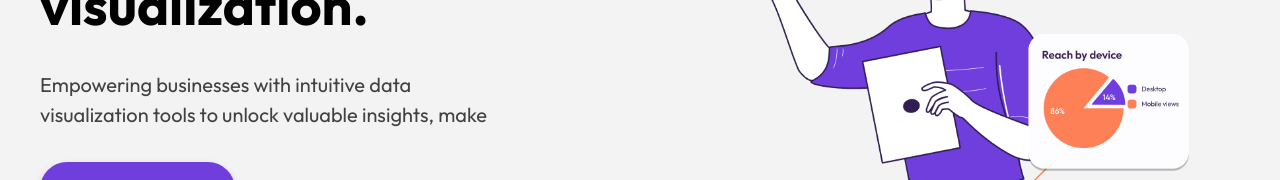
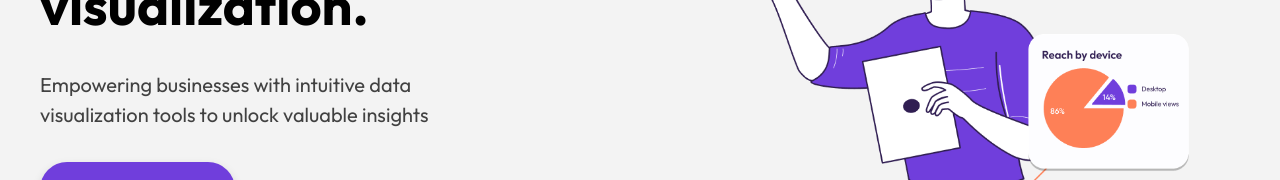
Before and after one commit to Mehdi-Guendouz/MicroClub-Hack, a React (Vite) app in the folder client/: page / in a window 1280 px wide. Shown: the part 355-535 px from the top of the page. Built offline with nearby package versions, Linux system fonts and the light colour scheme.

Commit message:
fixing bugs

```diff
--- a/client/src/components/BodySection.jsx
+++ b/client/src/components/BodySection.jsx
@@ -4,7 +4,7 @@ import GroupeImage from "../assets/Group 2181.png";
 
 export const BodySection = () => {
   return (
-    <section className=" w-full mt-[4rem]" id="Home" >
+    <section className=" w-full mt-[4rem]" id="Home">
       <div className="max-w-[1360px] m-auto flex">
         <div className="flex  items-start justify-center flex-col gap-6 translate-x-10">
           <h1 className="text-[54px] min-w-fit font-bold">
@@ -13,11 +13,11 @@ export const BodySection = () => {
           </h1>
           <p className="text-[#414141] text-[20px] font-normal ">
             Empowering businesses with intuitive data <br /> visualization tools
-            to unlock valuable insights, make
+            to unlock valuable insights
           </p>
           <a className="flex box-shadow gap-4 text-[20px] font-bold px-10 py-3 bg-[#703EDC] text-white rounded-full my-2">
             Discover
-            <img src={BtnStarted2}  alt="arrow" />
+            <img src={BtnStarted2} alt="arrow" />
           </a>
           <div className="ImageTarget">
             <img src={Layer_1} alt="targetImage" />
```
